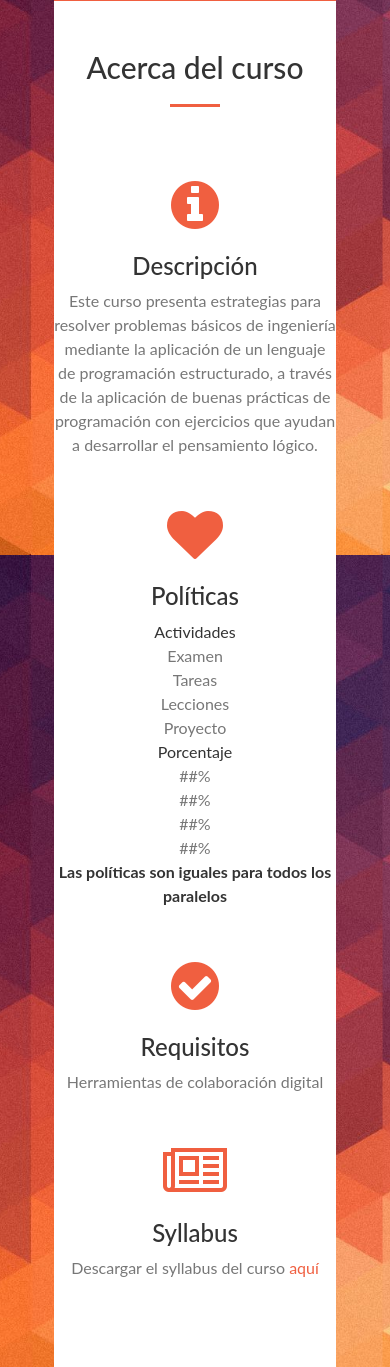
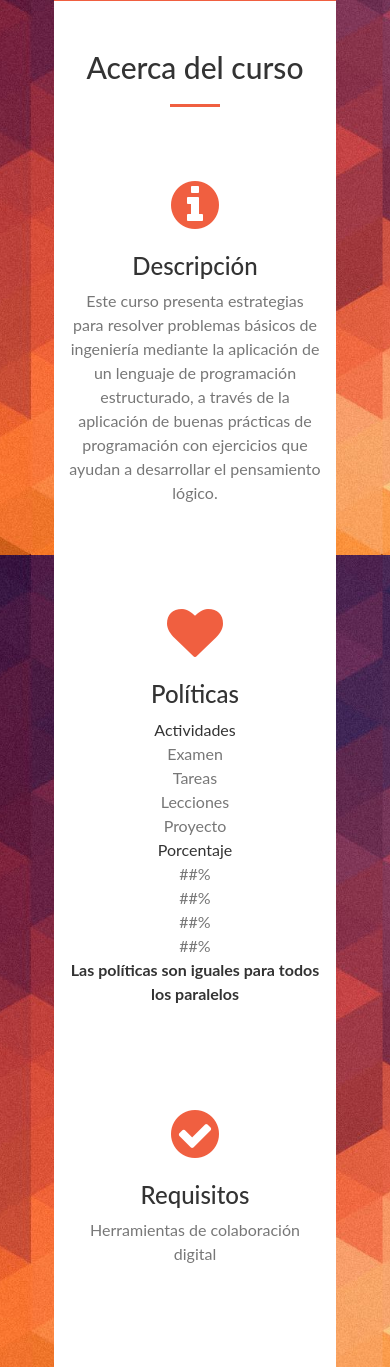
Before and after one commit to J3S/WebFundamentos, a PHP site: page / in a window 390 px wide. Shown: the part 1133-2500 px from the top of the page. Run offline with PHP 8.4, Linux system fonts and the light colour scheme; some libraries are stand-ins or nearby versions.

Commit message:
Reparado padding en la sección acerca del curso, para pantallas pequeñas los divs estaban pegados a los bordes del container

```diff
--- a/css/mystyles.css
+++ b/css/mystyles.css
@@ -67,3 +67,10 @@ header .header-mobile {
 .row .text-center .service-box {
     margin-bottom: 50px;
 }
+
+@media all and (max-width: 1200px) {
+    .row .text-center .service-box {
+        padding-left: 15px;
+        padding-right: 15px;
+    }
+}
--- a/index.html
+++ b/index.html
@@ -156,13 +156,13 @@
 
         <section class="bg-secondary" id="acerca_curso">
             <div class="row">
-                <div class="col-lg-12 text-center">
+                <div class="col-xs-12 text-center">
                     <h2 class="section-heading">Acerca del curso</h2>
                     <hr class="primary">
                 </div>
             </div>
             <div class="row">
-                <div class="col-lg-6 col-md-6 text-center">
+                <div class="col-xs-12 col-md-6 text-center">
                     <div class="service-box">
                         <i class="fa fa-4x fa-info-circle text-primary sr-icons"></i>
                         <h3>Descripci&oacute;n</h3>
@@ -172,19 +172,19 @@
                         </p>
                     </div>
                 </div>
-                <div class="col-lg-6 col-md-6 text-center">
+                <div class="col-xs-12 col-md-6 text-center">
                     <div class="service-box">
                         <i class="fa fa-4x fa-heart text-primary sr-icons"></i>
                         <h3>Pol&iacute;ticas</h3>
                         <div class="row">
-                            <div class="col-lg-6">
+                            <div class="col-md-6 ">
                                 <p>Actividades</p>
                                 <p class="text-muted">Examen</p>
                                 <p class="text-muted">Tareas</p>
                                 <p class="text-muted">Lecciones</p>
                                 <p class="text-muted">Proyecto</p>
                             </div>
-                            <div class="col-lg-6">
+                            <div class="col-md-6 ">
                                 <p>Porcentaje</p>
                                 <p class="text-muted">##%</p>
                                 <p class="text-muted">##%</p>
@@ -195,14 +195,14 @@
                          <p><strong>Las pol&iacute;ticas son iguales para todos los paralelos</strong></p>
                     </div>
                 </div>
-                <div class="col-lg-6 col-md-6 text-center">
+                <div class="col-xs-12 col-md-6 text-center">
                     <div class="service-box">
                         <i class="fa fa-4x fa-check-circle text-primary sr-icons"></i>
                         <h3>Requisitos</h3>
                         <p class="text-muted">Herramientas de colaboraci&oacute;n digital</p>
                     </div>
                 </div>
-                <div class="col-lg-6 col-md-6 text-center">
+                <div class="col-xs-12 col-md-6 text-center">
                     <div class="service-box">
                         <i class="fa fa-4x fa-newspaper-o text-primary sr-icons"></i>
                         <h3>Syllabus</h3>
```
